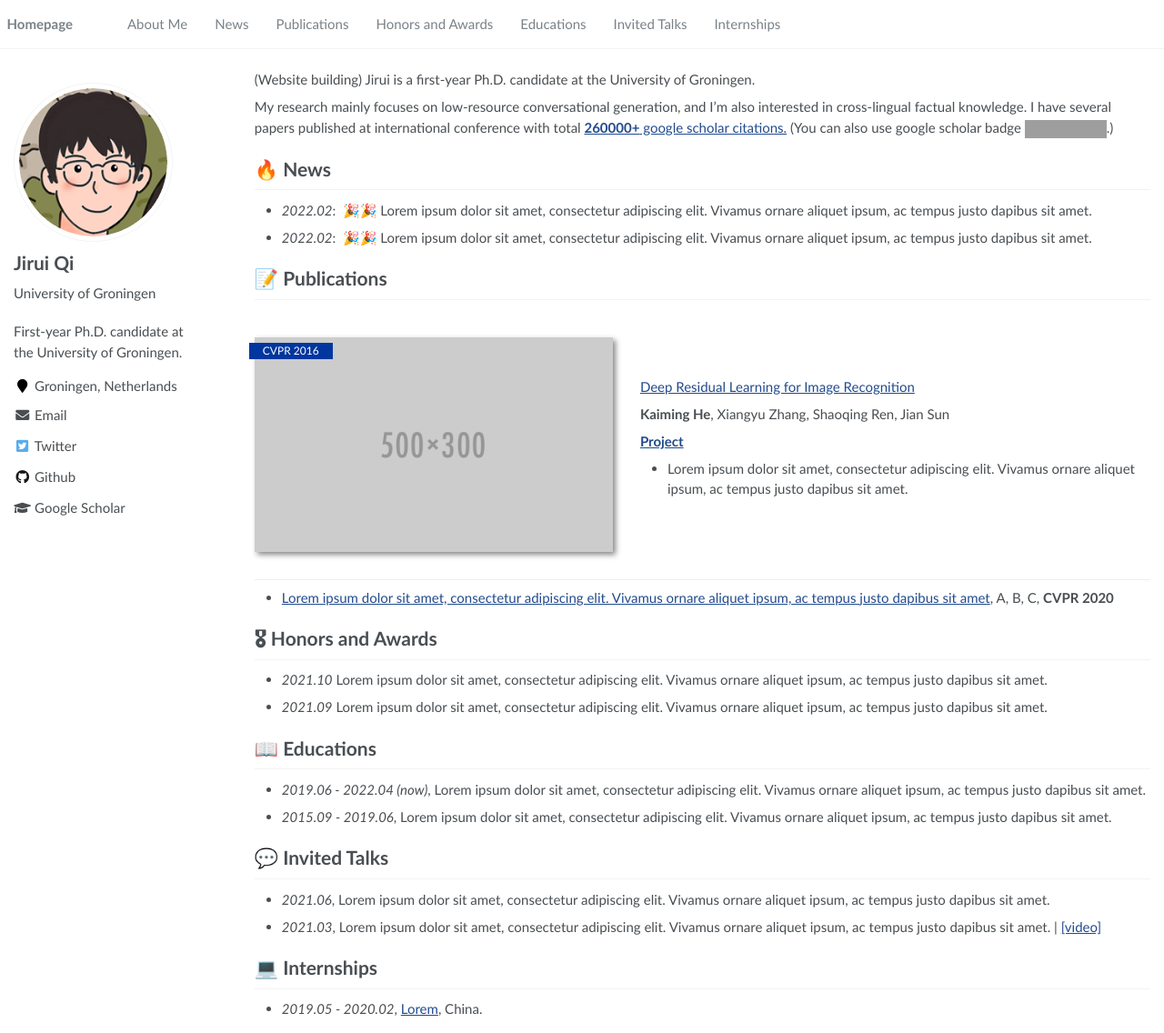
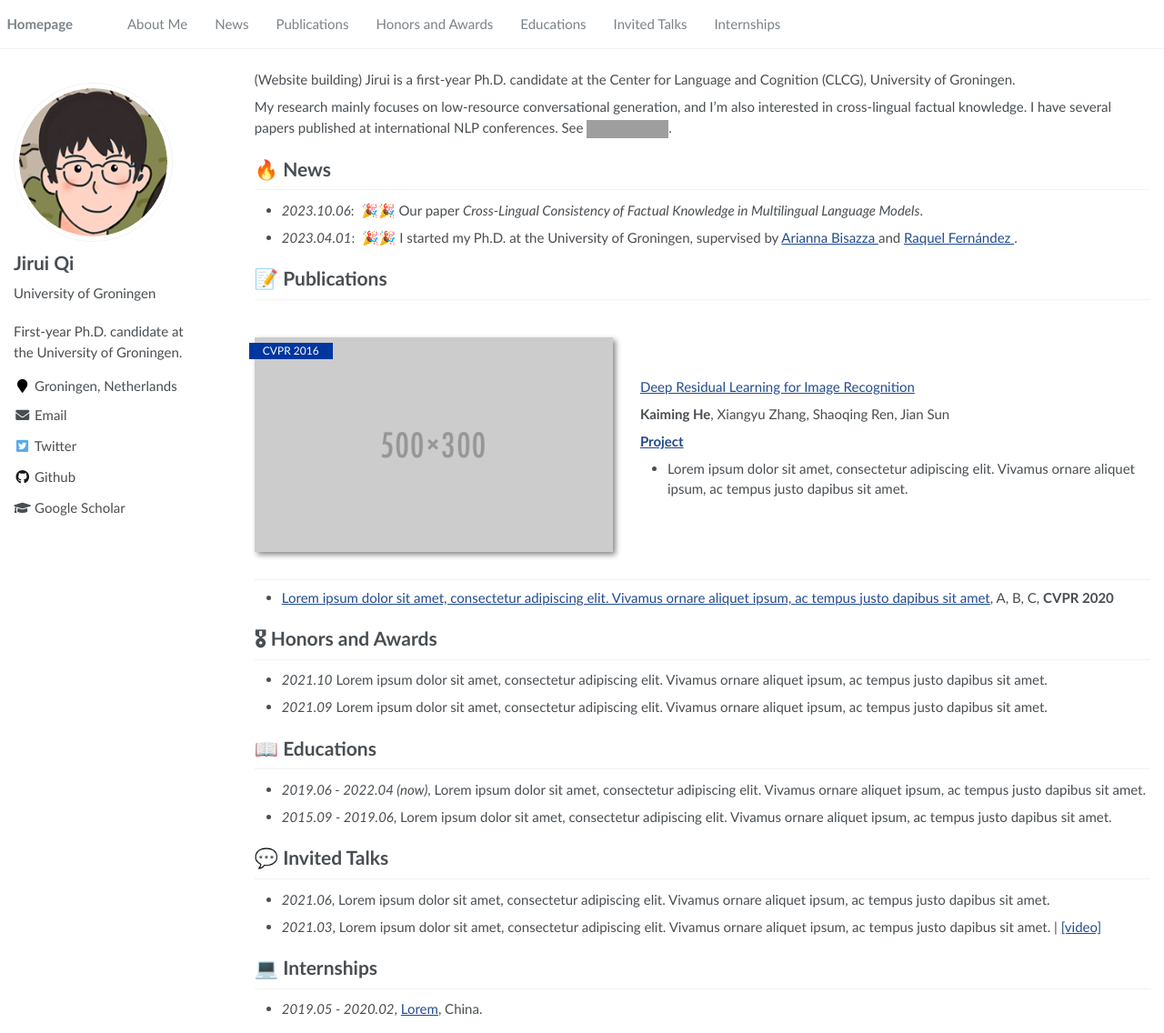
Before and after one commit to RayeRen/acad-homepage.github.io, a Jekyll site: the page built from _pages/about.md, in a window 1280 px wide and 1136 px high. Shown: the whole window at 91% size. Built offline with Jekyll 4.4.1, drawn with Linux system fonts in a browser that asks for light colours; grey boxes are pictures that could not be loaded.

Commit message:
Update about.md

```diff
--- a/_pages/about.md
+++ b/_pages/about.md
@@ -17,15 +17,15 @@
 
 <span class='anchor' id='about-me'></span>
 
-(Website building) Jirui is a first-year Ph.D. candidate at the University of Groningen.
+(Website building) Jirui is a first-year Ph.D. candidate at the Center for Language and Cognition (CLCG), University of Groningen.
 
 My research mainly focuses on low-resource conversational generation, and I'm also interested in cross-lingual factual knowledge.
-I have several papers published at international conference with total <a href='[https://scholar.google.com/citations?user=DhtAFkwAAAAJ](https://scholar.google.nl/citations?hl=en&user=bN9bPVUAAAAJ)'> <strong><span id='total_cit'>260000+</span></strong> google scholar citations.</a> (You can also use google scholar badge <a href='[https://scholar.google.com/citations?user=DhtAFkwAAAAJ](https://scholar.google.nl/citations?hl=en&user=bN9bPVUAAAAJ)'><img src="https://img.shields.io/endpoint?url={{ url | url_encode }}&logo=Google%20Scholar&labelColor=f6f6f6&color=9cf&style=flat&label=citations"></a>.)
+I have several papers published at international NLP conferences. See <a href='[https://scholar.google.com/citations?user=DhtAFkwAAAAJ](https://scholar.google.nl/citations?hl=en&user=bN9bPVUAAAAJ)'><img src="https://img.shields.io/endpoint?url={{ url | url_encode }}&logo=Google%20Scholar&labelColor=f6f6f6&color=9cf&style=flat&label=citations"></a>.
 
 
 # 🔥 News
-- *2022.02*: &nbsp;🎉🎉 Lorem ipsum dolor sit amet, consectetur adipiscing elit. Vivamus ornare aliquet ipsum, ac tempus justo dapibus sit amet.
-- *2022.02*: &nbsp;🎉🎉 Lorem ipsum dolor sit amet, consectetur adipiscing elit. Vivamus ornare aliquet ipsum, ac tempus justo dapibus sit amet.
+- *2023.10.06*: &nbsp;🎉🎉 Our paper _Cross-Lingual Consistency of Factual Knowledge in Multilingual Language Models_.
+- *2023.04.01*: &nbsp;🎉🎉 I started my Ph.D. at the University of Groningen, supervised by <a href='https://www.cs.rug.nl/~bisazza/'> Arianna Bisazza </a>  and <a href='https://staff.fnwi.uva.nl/r.fernandezrovira/'> Raquel Fernández </a>.
 
 # 📝 Publications
 
```
